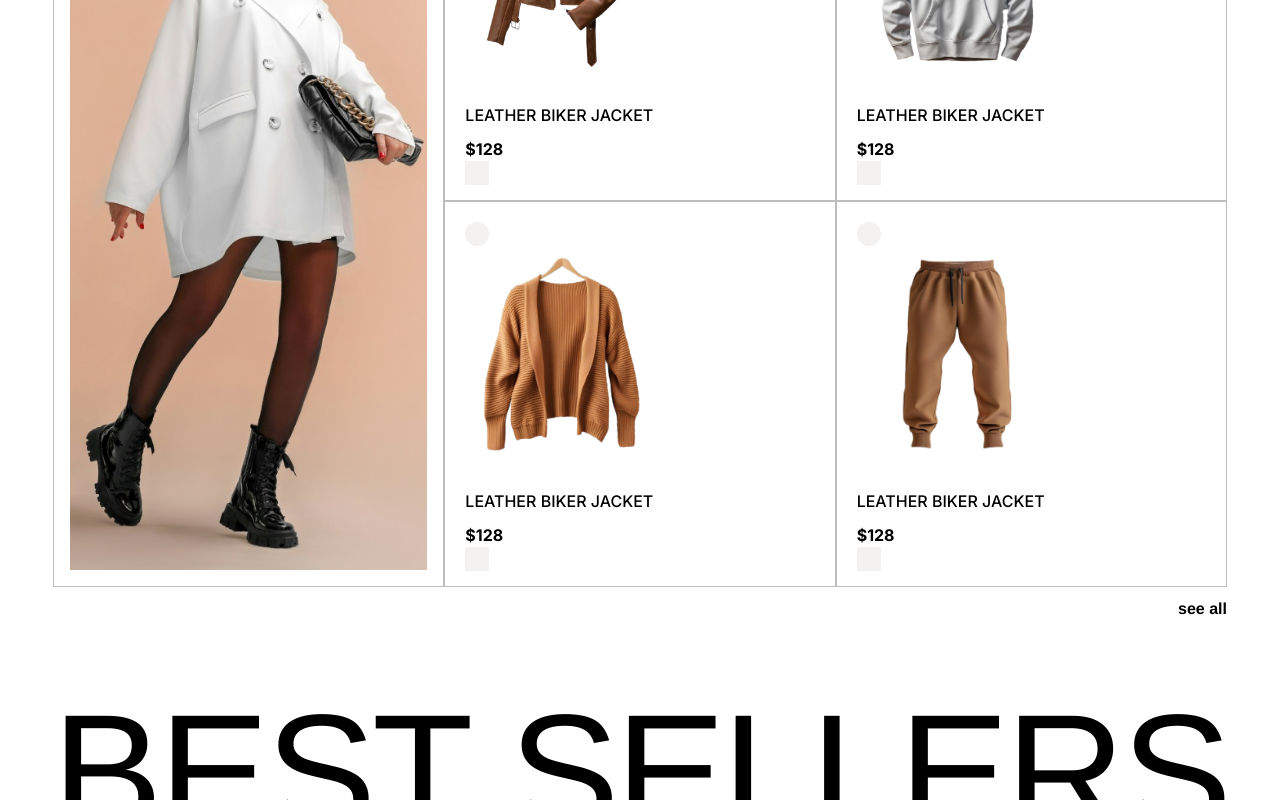
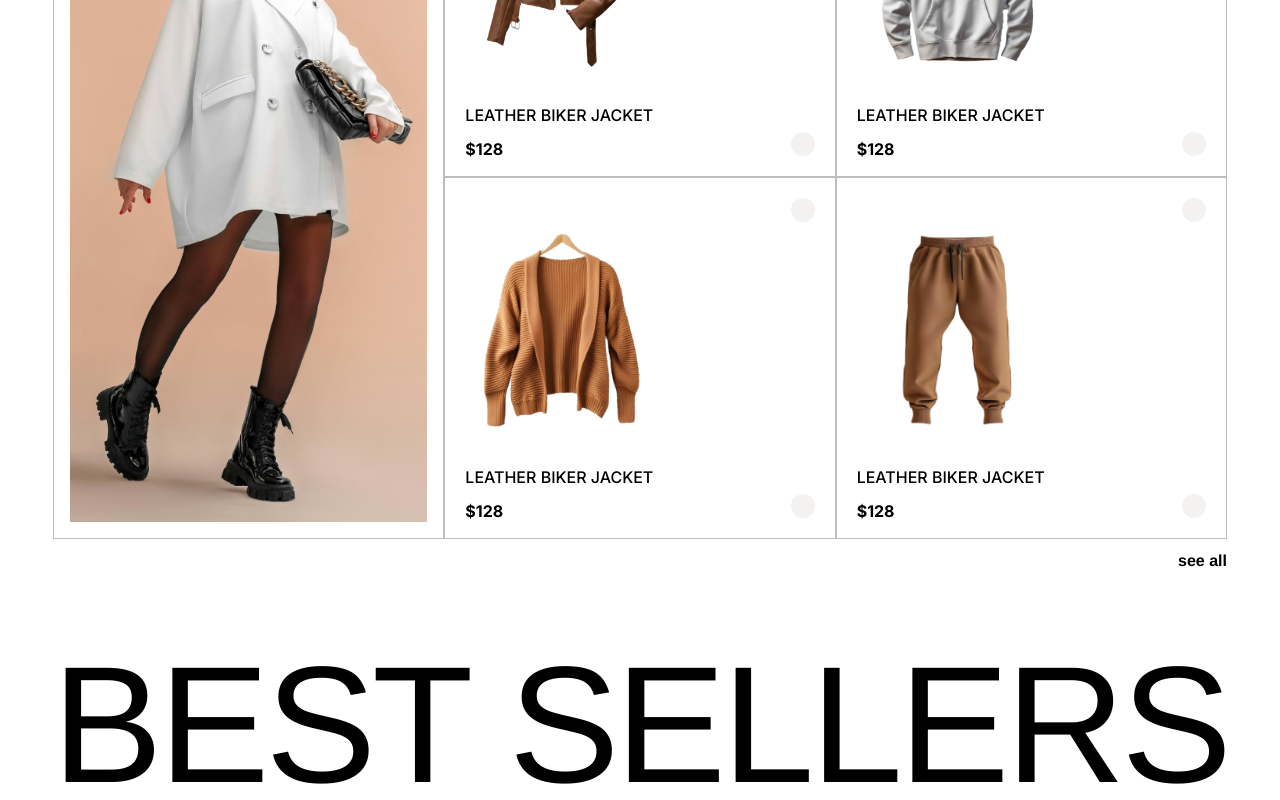
Before and after one commit to Kansoldev/Wear4U, a Next.js app: page / in a window 1280 px wide. Shown: the part 1420-2220 px from the top of the page. Built offline with nearby package versions, Linux system fonts and the light colour scheme.

Commit message:
Change position of heart and add-to-cart icon

```diff
--- a/src/app/main.css
+++ b/src/app/main.css
@@ -92,19 +92,12 @@
   object-position: center;
 }
 
-.love-icon {
+.love-icon,
+.add-to-cart-icon {
   width: 20px;
   height: 20px;
   background-color: rgba(244, 241, 241, 1);
   border-radius: 100%;
-  position: absolute;
-  top: 20px;
-}
-
-.add-to-cart-icon {
-  width: 20px;
-  height: 20px;
-  background-color: rgba(244, 241, 241, 1);
 }
 
 .shipping-banner {
--- a/src/app/page.tsx
+++ b/src/app/page.tsx
@@ -86,7 +86,7 @@ export default function Home() {
       <Header />
 
       <section className="hero-area">
-        <img src="/hero-bg.jpg" alt="" />
+        <img src="/hero-bg.jpg" className="w-full object-cover" alt="" />
       </section>
 
       <section className="w-[1200px] max-w-full mx-auto mt-14">
@@ -114,7 +114,7 @@ export default function Home() {
                 product.id !== 1 ? "mt-4 xl:mt-0" : ""
               }`}
             >
-              <div className="love-icon flex justify-center items-center p-3">
+              <div className="love-icon flex justify-center items-center p-3 absolute right-5 top-5">
                 <span className="lnr lnr-heart"></span>
               </div>
 
@@ -131,7 +131,7 @@ export default function Home() {
                 <p className="font-bold mt-[0.625rem]">${product.price}</p>
               </div>
 
-              <div className="add-to-cart-icon flex justify-center items-center p-3">
+              <div className="add-to-cart-icon flex justify-center items-center p-3 absolute right-5 bottom-5">
                 <span className="lnr lnr-cart font-bold"></span>
               </div>
             </div>
@@ -163,7 +163,7 @@ export default function Home() {
               key={bestProduct.id}
               className="product text-center xl:text-left"
             >
-              <div className="love-icon flex justify-center items-center p-3 right-4">
+              <div className="love-icon flex justify-center items-center p-3 absolute right-5 top-5">
                 <span className="lnr lnr-heart"></span>
               </div>
 
@@ -248,7 +248,7 @@ export default function Home() {
                 product.id !== 1 ? "mt-4 xl:mt-0" : ""
               }`}
             >
-              <div className="love-icon flex justify-center items-center p-3">
+              <div className="love-icon flex justify-center items-center p-3 absolute right-5 top-5">
                 <span className="lnr lnr-heart"></span>
               </div>
 
@@ -265,7 +265,7 @@ export default function Home() {
                 <p className="font-bold mt-[0.625rem]">${product.price}</p>
               </div>
 
-              <div className="add-to-cart-icon flex justify-center items-center p-3">
+              <div className="add-to-cart-icon flex justify-center items-center p-3 absolute right-5 bottom-5">
                 <span className="lnr lnr-cart font-bold"></span>
               </div>
             </div>
@@ -305,7 +305,7 @@ export default function Home() {
                 product.id !== 1 ? "mt-4 xl:mt-0" : ""
               }`}
             >
-              <div className="love-icon flex justify-center items-center p-3">
+              <div className="love-icon flex justify-center items-center p-3 absolute right-5 top-5">
                 <span className="lnr lnr-heart"></span>
               </div>
 
@@ -322,7 +322,7 @@ export default function Home() {
                 <p className="font-bold mt-[0.625rem]">${product.price}</p>
               </div>
 
-              <div className="add-to-cart-icon flex justify-center items-center p-3">
+              <div className="add-to-cart-icon flex justify-center items-center p-3 absolute right-5 bottom-5">
                 <span className="lnr lnr-cart font-bold"></span>
               </div>
             </div>
```
